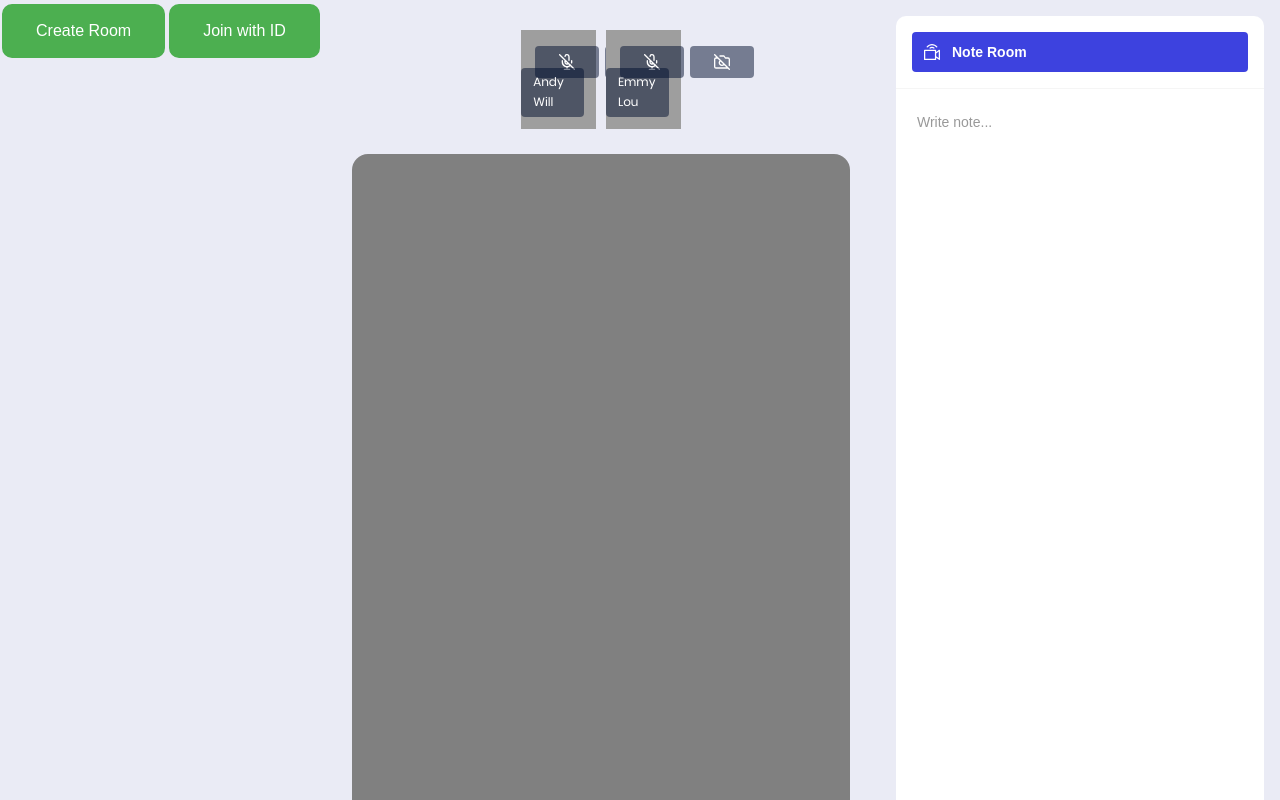
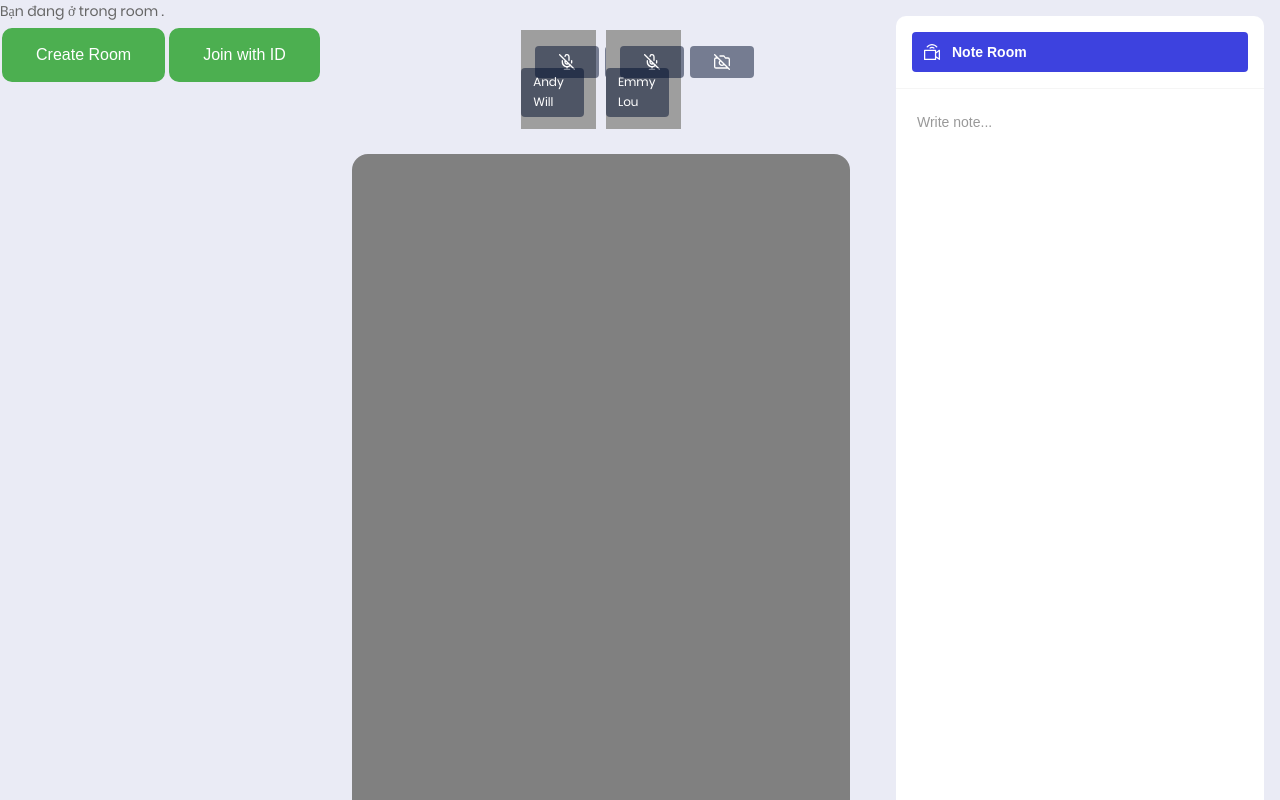
Before and after one commit to CuongAtWorkplace/SEP_FrontEnd_Web, a React (Create React App) app in the folder knoco-learning/: page /call in a window 1280 px wide. Built offline with nearby package versions, Linux system fonts and the light colour scheme; grey boxes are pictures that could not be loaded.

Commit message:
update code call video

```diff
--- a/knoco-learning/src/App.js
+++ b/knoco-learning/src/App.js
@@ -20,7 +20,7 @@ import VideoCall from './pages/teachers/VideoCall';
 import ViewListQuizzInClass from './pages/teachers/ViewListQuizzInClass';
 import ViewNotificationTeacher from './pages/teachers/ViewNotificationTeacher';
 import QuizzDetail from './pages/teachers/QuizzDetail';
-import Call from './pages/teachers/Call';
+import VideoCall2 from './pages/teachers/VideoCall2';
 //import TestModal from './pages/manager/Course/TestModal';
 
 const queryClient = new QueryClient();
@@ -47,7 +47,7 @@ function App() {
         <Route path='/listquizzinclass' element={<ViewListQuizzInClass/>}/>
         <Route path='/notificationteacher' element={<ViewNotificationTeacher/>}/>
         <Route path='/quizzdetail' element={<QuizzDetail/>}/>
-        <Route path="/call" element={<Call />} />
+        <Route path="/call" element={<VideoCall2 />} />
       </Routes>
       <ToastContainer
         position="top-right"
--- a/knoco-learning/src/pages/teachers/Call.js
+++ b/knoco-learning/src/pages/teachers/VideoCall2.js
@@ -19,7 +19,7 @@ class API {
         this.projectId = projectId;
         this.projectSecret = projectSecret;
         this.restToken = "";
-      }
+    }
 
     async createRoom() {
         const roomName = Math.random().toFixed(4);
@@ -184,14 +184,14 @@ class API {
 
     _authHeader() {
         return {
-            "X-STRINGEE-AUTH": "eyJjdHkiOiJzdHJpbmdlZS1hcGk7dj0xIiwidHlwIjoiSldUIiwiYWxnIjoiSFMyNTYifQ.eyJqdGkiOiJTSy4wLlNiZGlncGFCSE1IYXE1Wno5b1JjUnZWU1dsYWdEY3FSLTE2OTgwNjA3MTIiLCJpc3MiOiJTSy4wLlNiZGlncGFCSE1IYXE1Wno5b1JjUnZWU1dsYWdEY3FSIiwiZXhwIjoxNzk4MDYwNzEyLCJyZXN0X2FwaSI6dHJ1ZX0.UESR2KsgYqcvg5o04AP0e05KmZz87iPHnW7vuwlJpuA"
+            "X-STRINGEE-AUTH": "eyJjdHkiOiJzdHJpbmdlZS1hcGk7dj0xIiwidHlwIjoiSldUIiwiYWxnIjoiSFMyNTYifQ.eyJqdGkiOiJTSy4wLlNiZGlncGFCSE1IYXE1Wno5b1JjUnZWU1dsYWdEY3FSLTE2OTc5ODM5NjQiLCJpc3MiOiJTSy4wLlNiZGlncGFCSE1IYXE1Wno5b1JjUnZWU1dsYWdEY3FSIiwiZXhwIjoxNzk3OTgzOTY0LCJyZXN0X2FwaSI6dHJ1ZX0._izw0KgSQ-veDvLiBlJcMXSWKcMMr-1BdkoVVUHbu4c"
             //"X-STRINGEE-AUTH": this.state.restToken
         };
     }
 
 }
 
-const Call = () => {
+const VideoCall2 = () => {
     const [userToken, setUserToken] = useState('');
     const [roomId, setRoomId] = useState('');
     const [roomToken, setRoomToken] = useState('');
@@ -206,7 +206,7 @@ const Call = () => {
         const roomId = urlParams.get('room');
         if (roomId) {
             setRoomId(roomId);
-            //join();
+            join();
         }
     }, []);
 
@@ -262,7 +262,6 @@ const Call = () => {
                 if (!track) {
                     return;
                 }
-
                 const mediaElements = track.detach();
                 mediaElements.forEach((element) => element.remove());
             });
@@ -270,7 +269,6 @@ const Call = () => {
             // Join existing tracks
             roomData.listTracksInfo.forEach((info) => subscribe(info));
         }
-
         await room.publish(localTrack);
         console.log('room publish successful');
     };
@@ -281,7 +279,7 @@ const Call = () => {
         setRoomId(room.roomId);
         setRoomToken(room.token);
         console.log({ roomUrl });
-        // await authen();
+        await authen();
         await publish();
 
         // const room = await api.createRoom();
@@ -323,15 +321,16 @@ const Call = () => {
     const addVideo = (video) => {
         video.setAttribute('controls', 'true');
         video.setAttribute('playsinline', 'true');
-        const videoContainer = document.querySelector('#videos');
         videoContainer.appendChild(video);
     };
 
     return (
         <div class="app-container">
             <div>
+                <p>Bạn đang ở trong room <strong>{roomId}</strong>.</p>
                 <button onClick={createRoom}>Create Room</button>
                 <button onClick={joinWithId}>Join with ID</button>
+                <div id="videos"></div>
             </div>
             <div class="app-main">
                 <div class="video-call-wrapper">
@@ -399,4 +398,4 @@ const Call = () => {
     );
 };
 
-export default Call;
+export default VideoCall2;
```
Also changed, not shown: knoco-learning/src/pages/teachers/VideoCall.js (+5 -5 lines), knoco-learning/src/pages/teachers/call2.css (+13 -1 lines).
